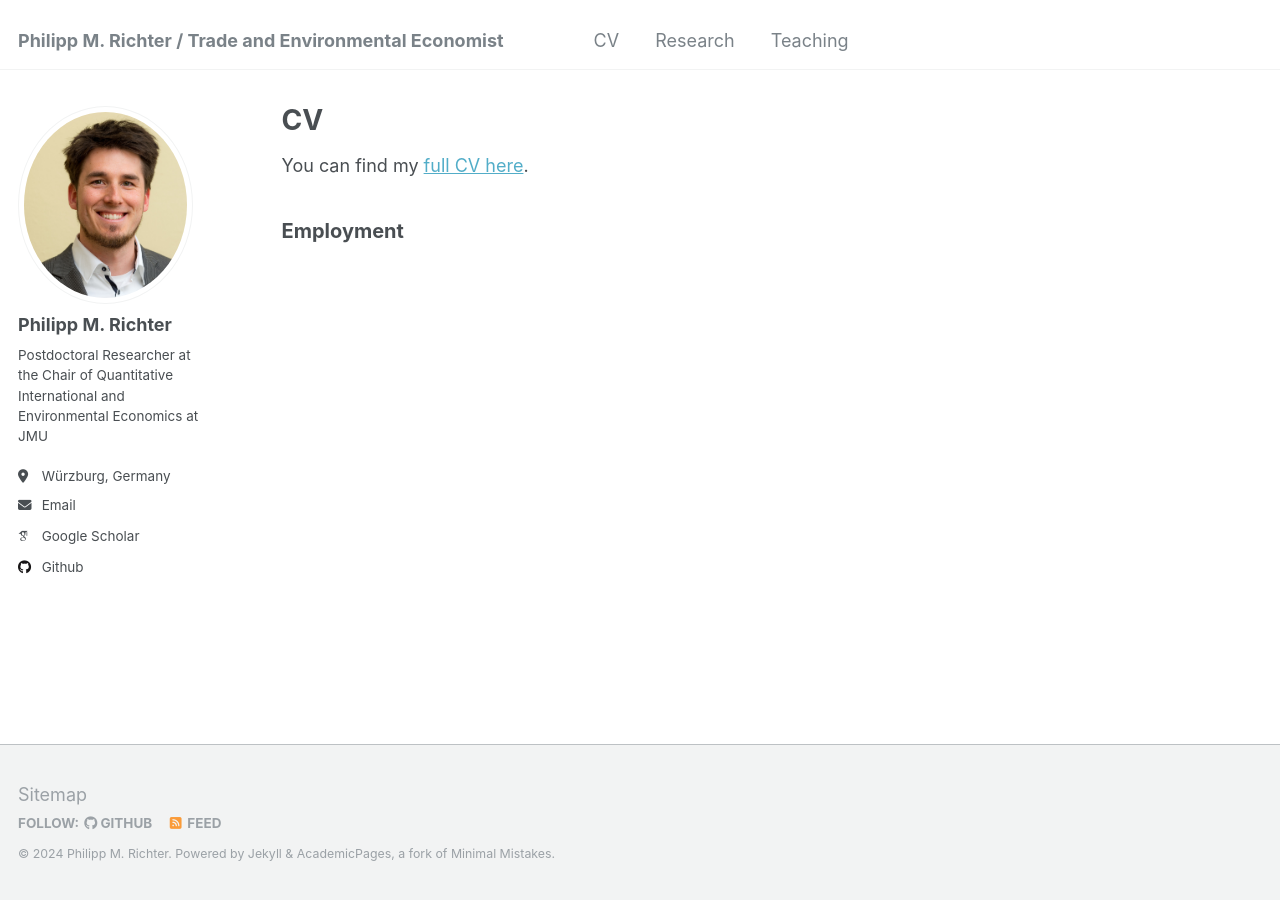
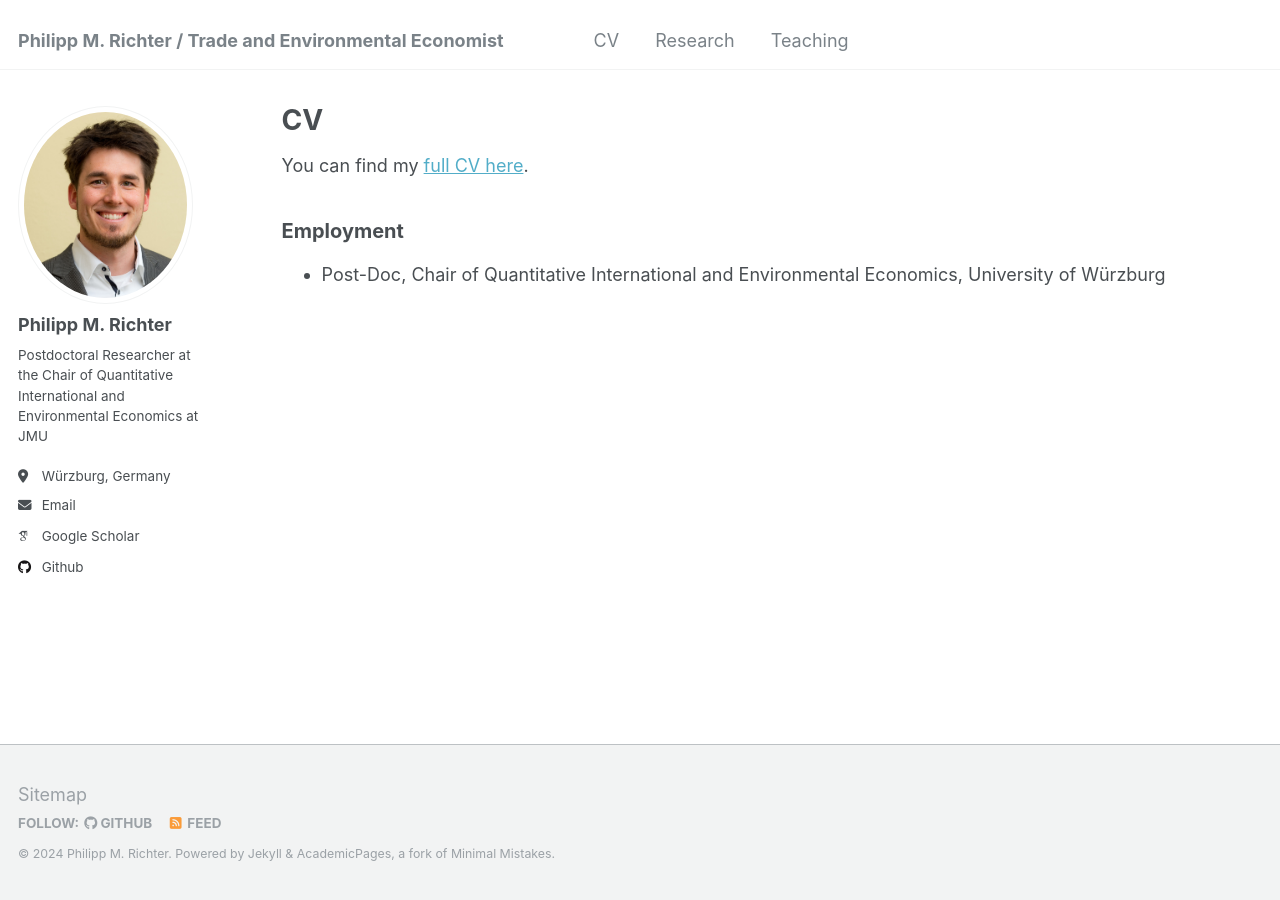
Before and after one commit to PhMRichter/PhMRichter.github.io, a Jekyll site: the page built from _pages/cv.md, in a window 1280 px wide. Built offline with Jekyll 4.4.1, drawn with Linux system fonts in a browser that asks for light colours; some web fonts are replaced.

Commit message:
Update cv.md

```diff
--- a/_pages/cv.md
+++ b/_pages/cv.md
@@ -14,3 +14,5 @@ You can find my [full CV here](https://phmrichter.github.io/files/CV_PhilippMRic
 
 
 <h2 style="font-size: 20px;">Employment</h2>
+
+* Post-Doc, Chair of Quantitative International and Environmental Economics, University of Würzburg
```
